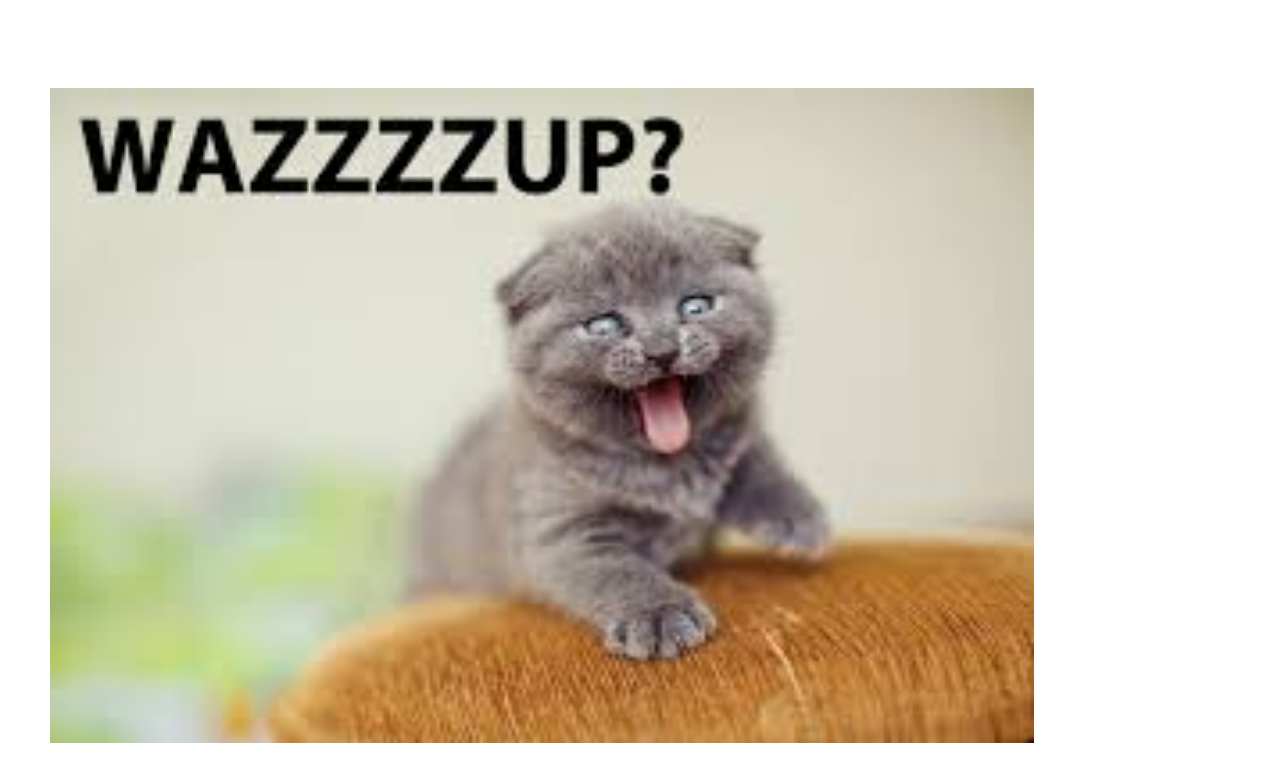
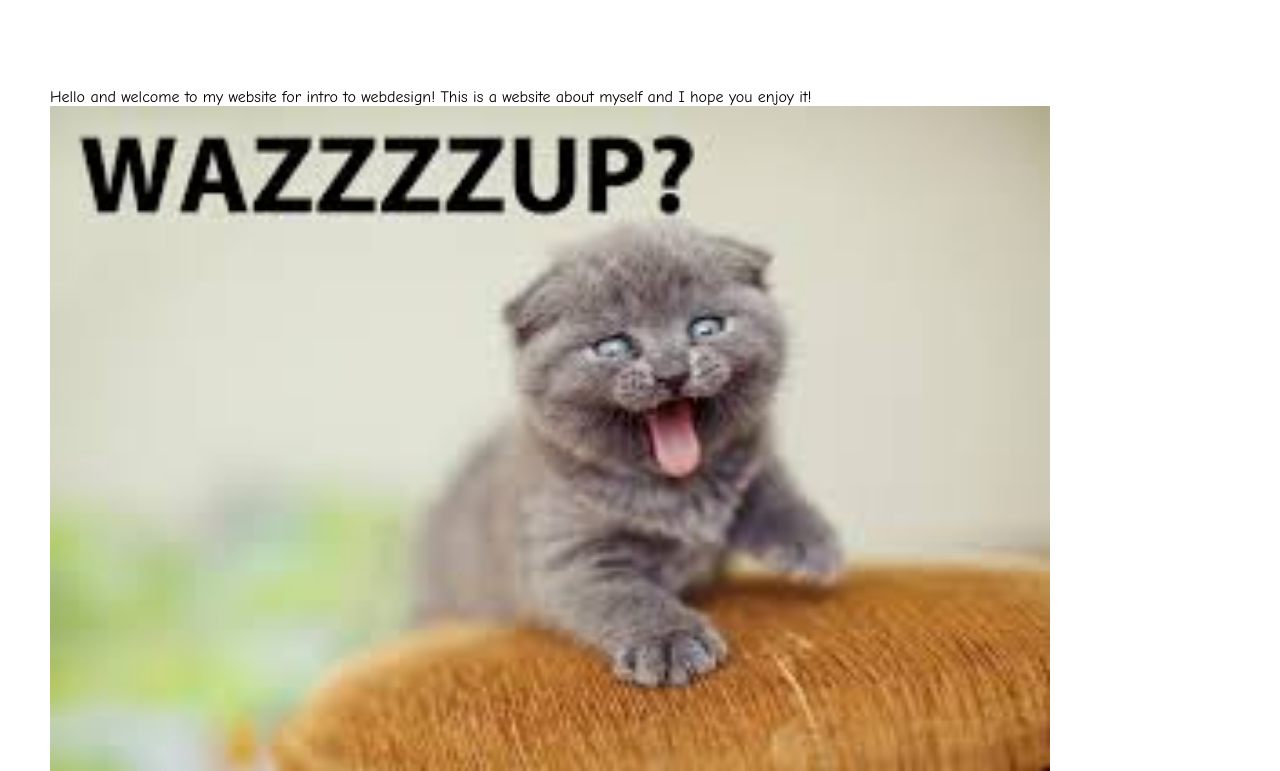
Before and after one commit to eyerndert/Favorite-Music-Collection, a plain HTML site: page Plebsite/plebsite.html in a window 1280 px wide. Shown: the part 132-903 px from the top of the page. Before the commit the page ends 875 px from the top, so only its background shows below. Drawn offline with Linux system fonts and the light colour scheme.

Commit message:
Update plebsite.html

```diff
--- a/Plebsite/plebsite.html
+++ b/Plebsite/plebsite.html
@@ -107,7 +107,9 @@
 
 				<div id = "mainArea">
 					<div class = "containerPage">
-						<img src = "wazzup.jpg" width = "80%">
+						<p>Hello and welcome to my website for intro to webdesign! This is a website about myself and I hope you enjoy it!</p>
+						<img src = "wazzup.jpg" width = "1000px">
+
 					</div>
 				</div>
 		</body>
```
